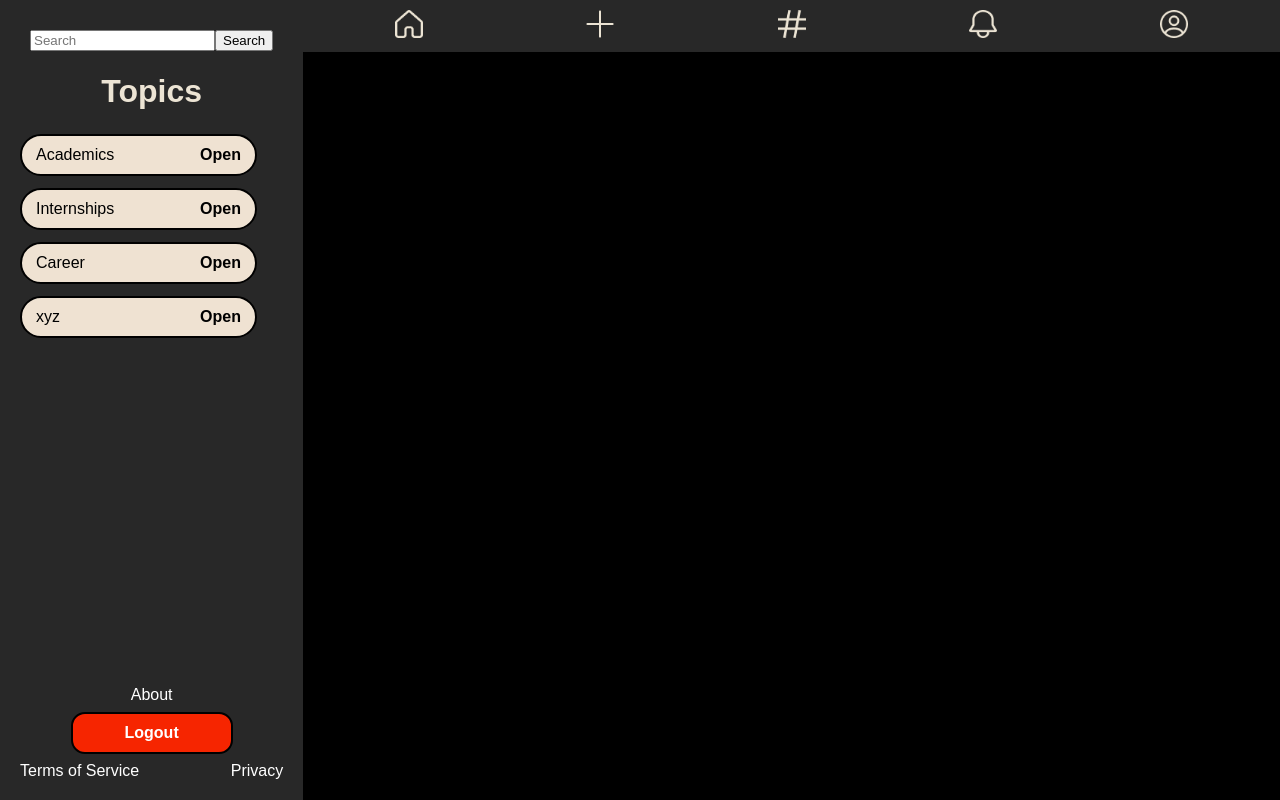
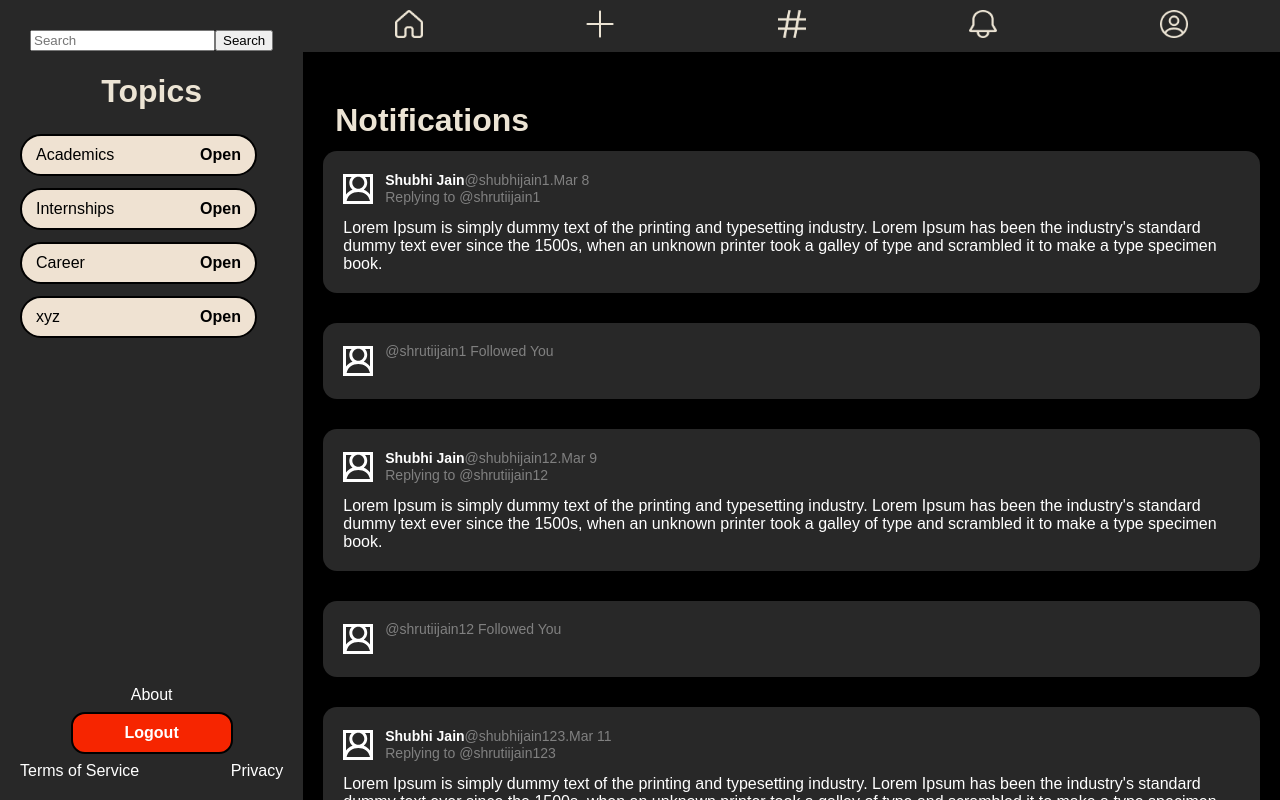
Before and after one commit to pointAcross/querit, a plain HTML site: page notifications.html in a window 1280 px wide. Drawn offline with Linux system fonts and the light colour scheme.

Commit message:
Add files via upload

```diff
--- a/notifications.html
+++ b/notifications.html
@@ -87,10 +87,11 @@
             <div id="content-profile">
                 <a href="profile.html"></a>
             </div>
-            <div id="inner-bg">
+            < <div id="inner-bg">
                 <div>
-                    <div id="post-container"></div>
-                    <script src="Home.js" type="text/javascript"></script>
+                    <h1>Notifications</h1>
+                    <div id="noti-container"></div>
+                    <script src="notification.js" type="text/javascript"></script>
                 </div>
 
             </div>
```
